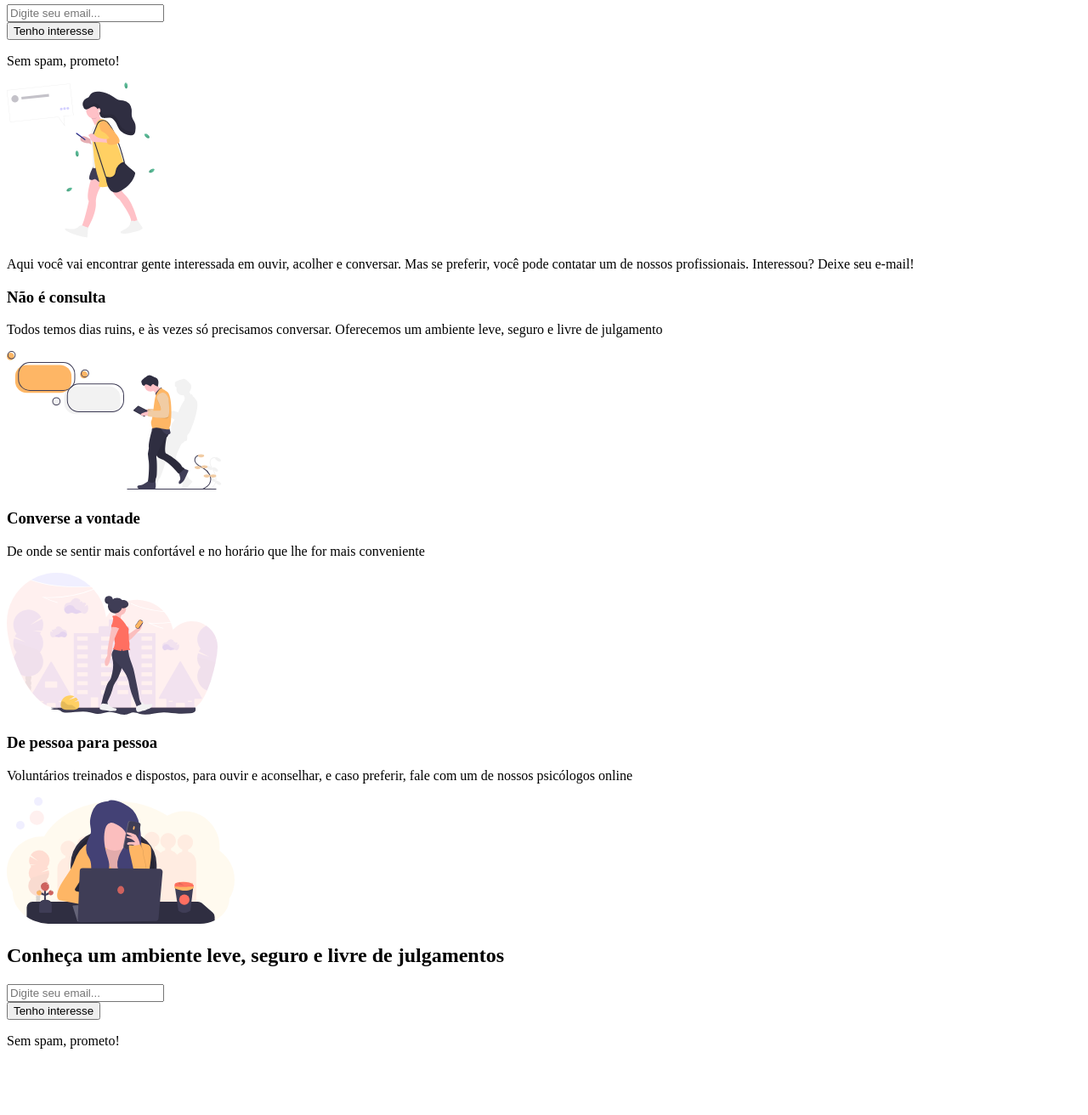
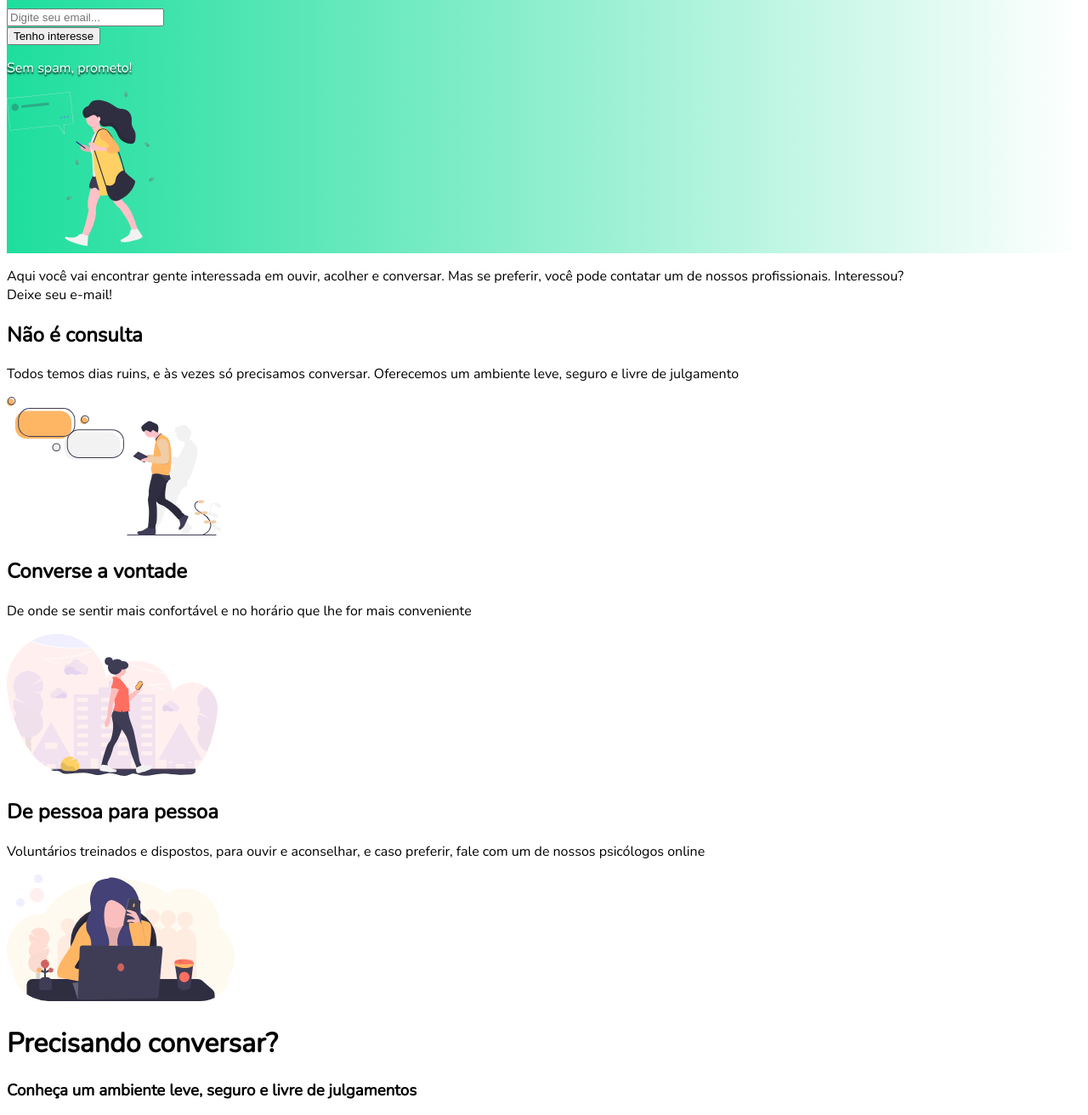
Before and after one commit to pachicodes/SessON-website, a plain HTML site: page index.html in a window 1280 px wide. Shown: the part 122-1434 px from the top of the page at 85% size. Before the commit the page ends 1372 px from the top, so only its background shows below. Drawn offline with nearby package versions, Linux system fonts and the light colour scheme; files that its build step writes are made by us from their sources.

Commit message:
BEM update

```diff
--- a/css/main.css
+++ b/css/main.css
@@ -0,0 +1,12 @@
+body {
+    font-family: 'Nunito', sans-serif;
+}
+
+/*HEADER*/
+
+header {
+    background-image: linear-gradient(to right, #1DDE9D , #FFFFFF);
+    color:  #FFFFFF;
+    text-shadow: 0px 2px 2px  #000000;
+
+}
--- a/index.html
+++ b/index.html
@@ -1,60 +1,66 @@
 <!DOCTYPE html>
-<html lang="pt">
+<html lang="pt-br">
 <head>
     <meta charset="utf-8">
+    <title>SessON</title>
     <meta name="viewport" content="width=device-width, initial-scale=1.0">
-    <link rel="stylesheet" type="text/css" href="main.css">
-    <title>SessON</title>
+    <link rel="stylesheet" type="text/css" href="css/main.css">
+    <link href="https://fonts.googleapis.com/css?family=Nunito&display=swap" rel="stylesheet">
+
 </head>
 
 <body>
     <header>
-        <div class="header">
-            <h1 class="header_h1">Precisando conversar?</h1>
-            <h2 class="header_h2">Conheça um ambiente leve, seguro e livre de julgamentos</h2>
-            <form class="header_form">
-                <input class="header_form-email" type="email" placeholder="Digite seu email..."><br>
-                <button class="header_form-btn" type="submit" form="form1" value="Submit">Tenho interesse</button>
-                <p class="header_form-p">Sem spam, prometo!</p>
+        <div class="top">
+            <h1 class="main__title">Precisando conversar?</h1>
+            <h3 class="main__subtitle">Conheça um ambiente leve, seguro e livre de julgamentos</h3>
+            <form class="form__input">
+                <input class="form__input-email" type="email" placeholder="Digite seu email..."><br>
+                <button class="form__input-btn" type="submit" form="form1" value="Submit">Tenho interesse</button>
+                <p class="form__input-text">Sem spam, prometo!</p>
             </form>
             <img class="header_img" src="img/grupo1.svg" alt="desenho de uma mulher andando com o celular na mao">
         </div>
     </header>
 
-    <section class="corpo">
+    <section class="content">
 
         <div class="interesse">
-            <p class="interesse_p">Aqui você vai encontrar gente interessada em ouvir, acolher e conversar. Mas se preferir, você pode contatar um de nossos profissionais. Interessou? Deixe seu e-mail!</p>
+            <p class="interesse_text">Aqui você vai encontrar gente interessada em ouvir, acolher e conversar. Mas se preferir, você pode contatar um de nossos profissionais. Interessou?<br> Deixe seu e-mail!</p>
 
         </div>
 
         <div class="oferecemos">
-            <h3 class="oferecemos_h3">Não é consulta</h3>
-            <p class="oferecemos_p">Todos temos dias ruins, e às vezes só precisamos conversar. Oferecemos um ambiente leve, seguro e livre de julgamento</p>
-            <img class="oferecemos_img" src="img/grupo2.svg" alt="desenho de homem caminhando enquanto le algo no celular">
+            <h2 class="content__title--left">Não é consulta</h2>
+            <p class="content__text--left">Todos temos dias ruins, e às vezes só precisamos conversar. Oferecemos um ambiente leve, seguro e livre de julgamento</p>
+            <img class="oferecemos__img" src="img/grupo2.svg" alt="desenho de homem caminhando enquanto le algo no celular">
         </div>
 
         <div class="converse">
-            <h3 class="converse_h3">Converse a vontade</h3>
-            <p class="converse_p">De onde se sentir mais confortável e no horário que lhe for mais conveniente</p>
-            <img class="converse_img" src="img/grupo3.svg" alt="desenho de uma mulher fazendo caminhada">
+            <h2 class="content__title--right">Converse a vontade</h2>
+            <p class="content__text--right">De onde se sentir mais confortável e no horário que lhe for mais conveniente</p>
+            <img class="converse__img" src="img/grupo3.svg" alt="desenho de uma mulher fazendo caminhada">
 
         </div>
 
         <div class="pessoa">
-            <h3 class="pessoa_h3">De pessoa para pessoa</h3>
-            <p class="pessoa_p">Voluntários treinados e dispostos, para ouvir e aconselhar, e caso preferir, fale com um de nossos psicólogos online</p>
-            <img class="pessoa_img" src="img/grupo4.svg" alt="desenho de uma mulher falando no celular enquanto usa um notebook">
+            <h2 class="content__title--left">De pessoa para pessoa</h2>
+            <p class="content__text--left">Voluntários treinados e dispostos, para ouvir e aconselhar, e caso preferir, fale com um de nossos psicólogos online</p>
+            <img class="pessoa__img" src="img/grupo4.svg" alt="desenho de uma mulher falando no celular enquanto usa um notebook">
         </div>
     </section>
 
     <footer class="footer">
-        <h2 class="footer_h2">Conheça um ambiente leve, seguro e livre de julgamentos</h2>
-        <form class="footer_form">
-            <input class="footer_form-email" type="email" placeholder="Digite seu email..."><br>
-            <button class="footer_form-btn" type="submit" form="form1" value="Submit">Tenho interesse</button>
-            <p class="footer_form-p">Sem spam, prometo!</p>
-        </form>
+        <div class="bottom">
+            <h1 class="main__title">Precisando conversar?</h1>
+            <h3 class="main__subtitle">Conheça um ambiente leve, seguro e livre de julgamentos</h3>
+            <form class="form__input">
+                <input class="form__input-email" type="email" placeholder="Digite seu email..."><br>
+                <button class="form__input-btn" type="submit" form="form1" value="Submit">Tenho interesse</button>
+                <p class="form__input-text">Sem spam, prometo!</p>
+            </form>
+            <img class="header_img" src="img/grupo1.svg" alt="desenho de uma mulher andando com o celular na mao">
+        </div>
     </footer>
 
 
```
